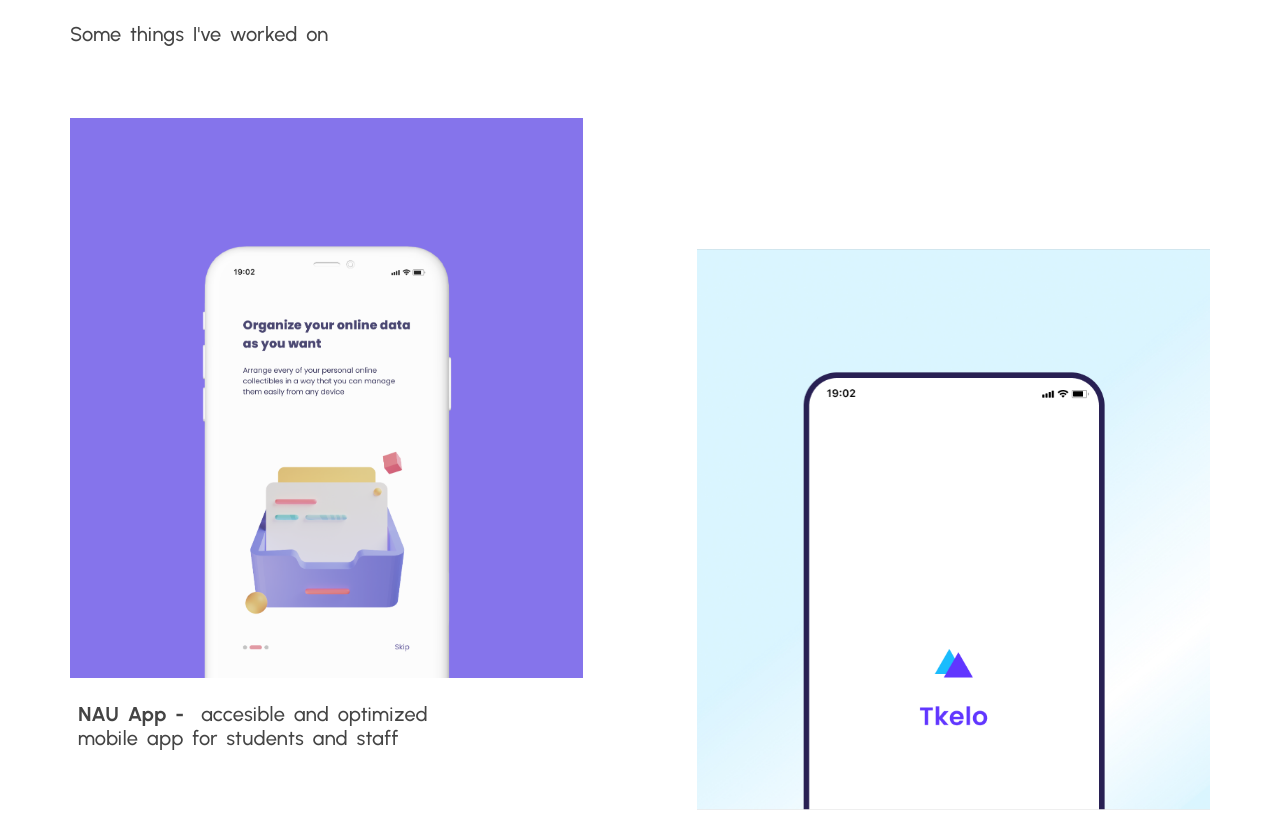
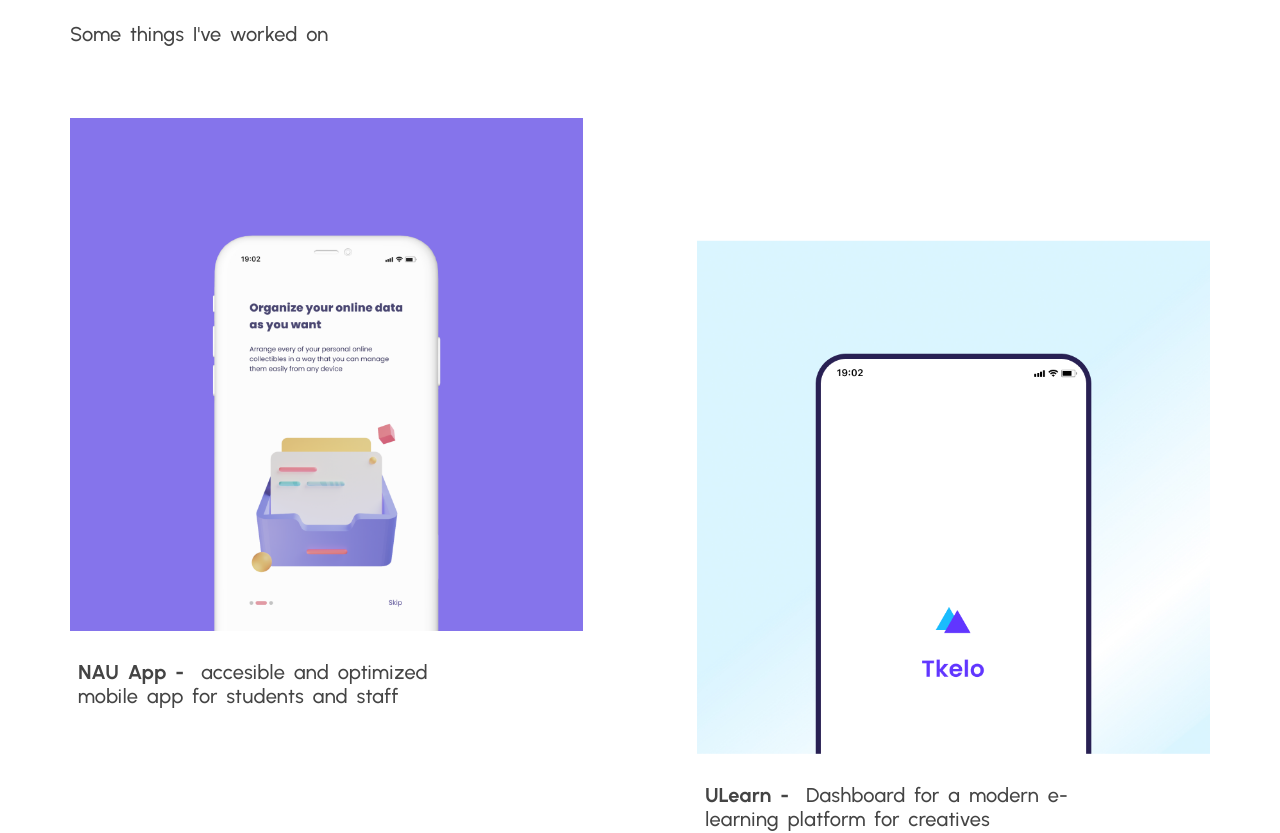
Before and after one commit to gzkdev/react-portfolio, a React (Create React App) app: page / in a window 1280 px wide. Shown: the part 760-1593 px from the top of the page. Built offline with nearby package versions, Linux system fonts and the light colour scheme.

Commit message:
optimized home page layout

```diff
--- a/src/components/FeaturedProjectsList.js
+++ b/src/components/FeaturedProjectsList.js
@@ -10,11 +10,8 @@
                     <div className="featured-project-box" key={project.id}>
                         <div className="project-img-box">
                             <Link to="/projects">
-                                <img src={project.image} alt="" style={{
-                                    width: "100%",
-                                    height: '100%',
-                                    objectFit: "cover"
-                                }} />
+                                <img src={project.image} className="project-thumbnail" alt={project.description}
+                                />
                             </Link>
                         </div>
                         <p className="project-text-box">
--- a/src/index.css
+++ b/src/index.css
@@ -249,8 +249,11 @@
 
 .project-img-box {
   width: 100%;
-  height: 300px;
-  background: #999;
+}
+
+.project-thumbnail {
+  width: 100%;
+  object-fit: cover;
 }
 
 .project-text-box {
@@ -432,10 +435,6 @@
     padding-top: 168px;
   }
 
-  .project-img-box {
-    height: 400px;
-  }
-
   .project-text-box {
     margin: 24px 0px;
     text-align: start;
@@ -525,9 +524,6 @@
   .intro-ctn h1 span {
     margin-right: 24px;
   }
-  .project-img-box {
-    height: 560px;
-  }
 }
 
 @media (min-width: 1200px) {
```
